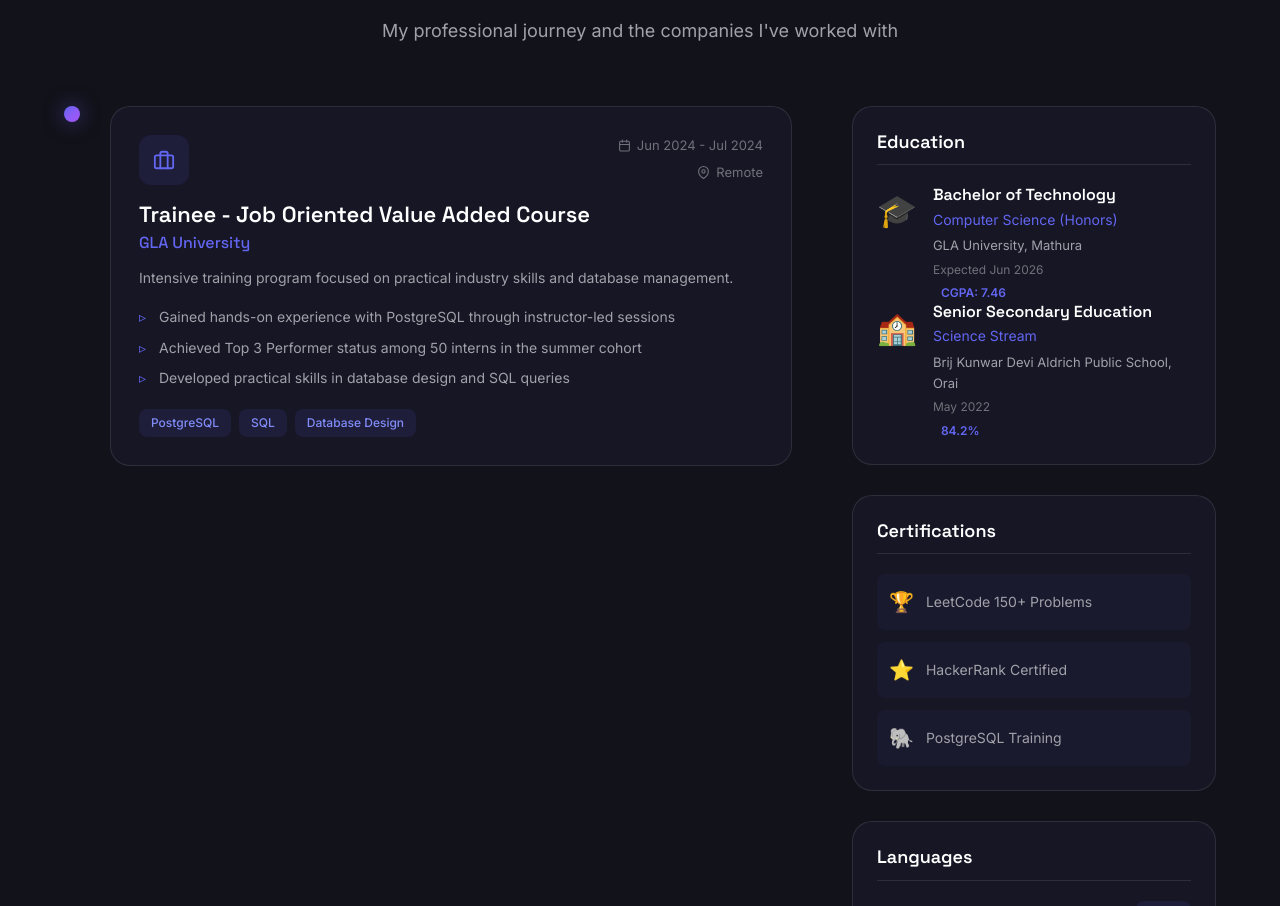
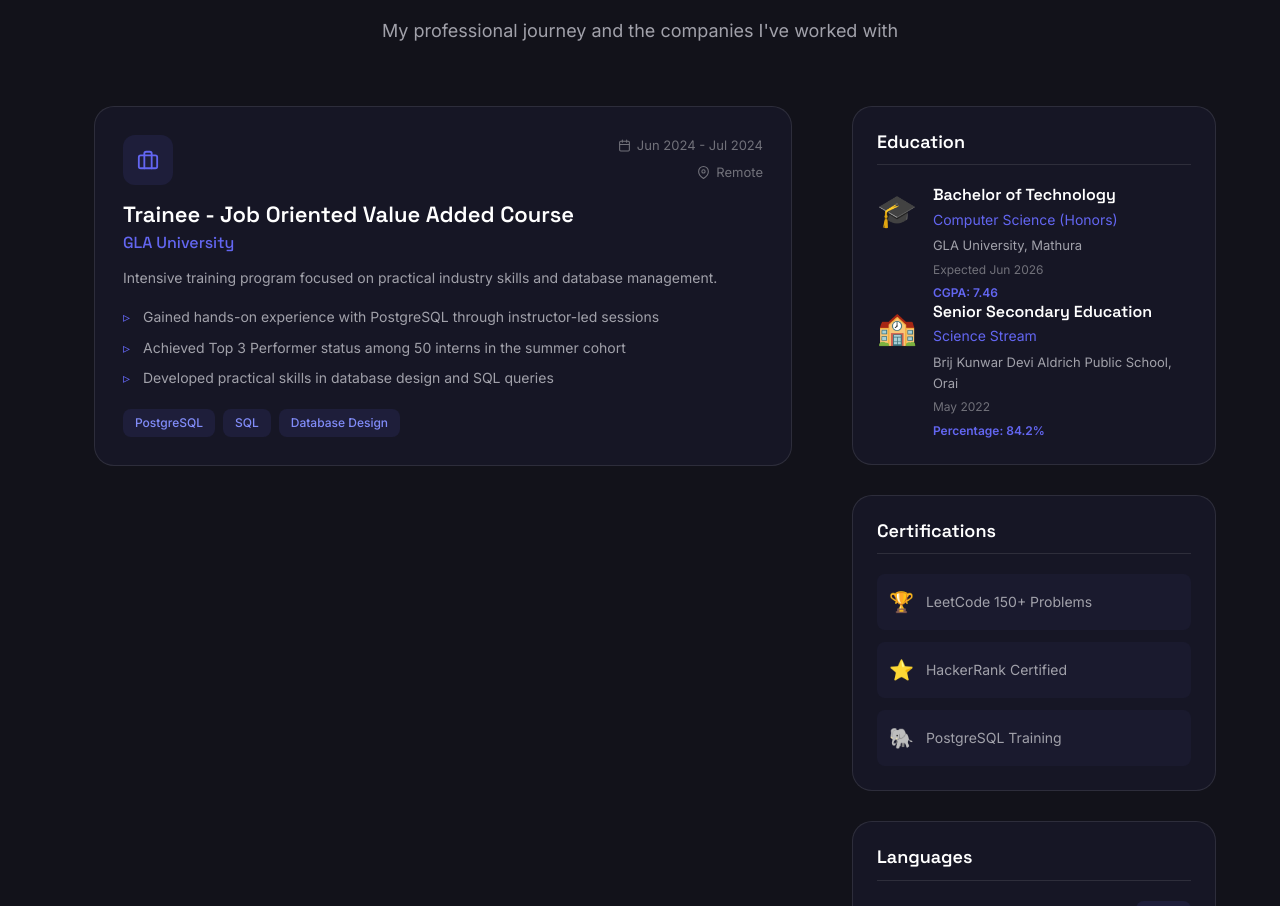
Before and after one commit to Sahilgupta2175/Sahil-Gupta-Portfolio, a React (Create React App) app in the folder client/: page / in a window 1280 px wide. Shown: the part 4897-5803 px from the top of the page. Built offline with nearby package versions, Linux system fonts and the light colour scheme; the HTML template or start-up script is replaced by a standard one.

Commit message:
Improve alignment and clarify education percentage
Updates styles to align timeline and certification items consistently
and comments out unnecessary margin. Clarifies education data by
labeling percentage value for better readability. Removes unused
marker element to clean up timeline UI.

```diff
--- a/client/src/components/Experience/Experience.css
+++ b/client/src/components/Experience/Experience.css
@@ -223,7 +223,7 @@
   font-size: 12px;
   font-weight: 600;
   color: var(--primary);
-  margin-left: 8px;
+  /* margin-left: 8px; */
 }
 
 /* Certifications */
@@ -320,4 +320,13 @@
     align-items: center;
     gap: 16px;
   }
+
+  .timeline-period,
+  .timeline-location {
+    align-items: center;
+  }
+
+  .certification-item {
+    align-items: center;
+  }
 }
--- a/client/src/components/Experience/Experience.jsx
+++ b/client/src/components/Experience/Experience.jsx
@@ -35,7 +35,7 @@ const educationData = [
     field: 'Science Stream',
     institution: 'Brij Kunwar Devi Aldrich Public School, Orai',
     period: 'May 2022',
-    cgpa: '84.2%',
+    cgpa: 'Percentage: 84.2%',
     icon: '🏫'
   }
 ];
@@ -102,7 +102,6 @@ const Experience = () => {
                 variants={itemVariants}
               >
                 <div className="timeline-marker">
-                  <div className="marker-dot" />
                   <div className="marker-line" />
                 </div>
 
```
